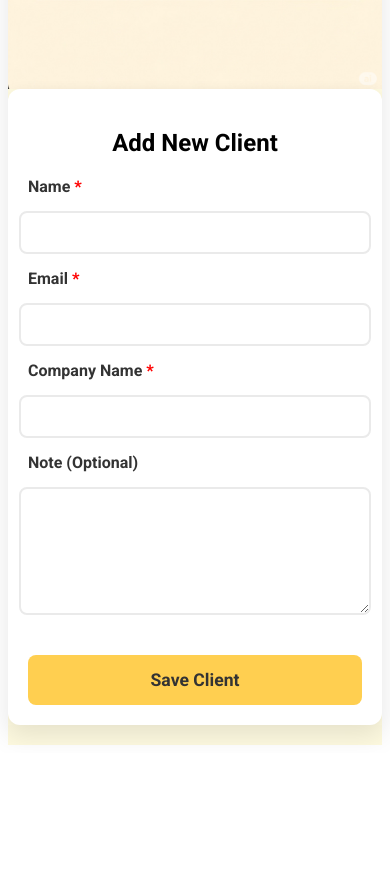
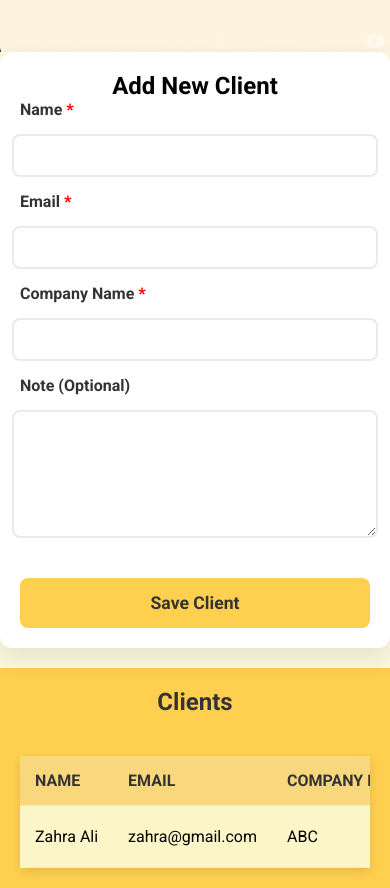
Before and after one commit to shukria-sultani/freelance-invoice-app, a plain HTML site: page clients.html in a window 390 px wide. Shown: the part 340-1228 px from the top of the page. Before the commit the page ends 1093 px from the top, so only its background shows below. Drawn offline with Linux system fonts and the light colour scheme.

Commit message:
Added the clients section to show the clients and applied styling to it.

```diff
--- a/clients.html
+++ b/clients.html
@@ -4,25 +4,40 @@
     <meta charset="UTF-8" />
     <meta name="viewport" content="width=device-width, initial-scale=1.0" />
     <title>Clients</title>
-    <link rel="preconnect" href="https://fonts.googleapis.com">
-<link rel="preconnect" href="https://fonts.gstatic.com" crossorigin>
-<link href="https://fonts.googleapis.com/css2?family=Roboto:ital,wght@0,100..900;1,100..900&display=swap" rel="stylesheet">
-    <link rel="stylesheet" href="css/styles.css">
+    <link rel="preconnect" href="https://fonts.googleapis.com" />
+    <link rel="preconnect" href="https://fonts.gstatic.com" crossorigin />
+    <link
+      href="https://fonts.googleapis.com/css2?family=Roboto:ital,wght@0,100..900;1,100..900&display=swap"
+      rel="stylesheet"
+    />
+    <link rel="stylesheet" href="css/styles.css" />
   </head>
   <body>
     <div class="addClient">
       <h1>Manage Clients</h1>
       <div class="client-form-con">
-                <img src="images/client.PNG" alt="">
+        <img src="images/client.PNG" alt="" />
         <div class="client-form">
           <h2>Add New Client</h2>
-      <form action="">
-        <label for="name">Name<span style="color: red; font-weight: bolder;"> *</span></label>
-        <input type="text" id="name"  required/>
-        <label for="email">Email<span style="color: red; font-weight: bolder;"> *</span></label>
-        <input type="email" id="email" required/>
-        <label for="company">Company Name<span style="color: red; font-weight: bolder;"> *</span></label>
-        <input type="text" required id="company"/>
+          <form action="" id="clientForm">
+            <label for="name"
+              >Name<span style="color: red; font-weight: bolder">
+                *</span
+              ></label
+            >
+            <input type="text" id="name" required />
+            <label for="email"
+              >Email<span style="color: red; font-weight: bolder">
+                *</span
+              ></label
+            >
+            <input type="email" id="email" required />
+            <label for="company"
+              >Company Name<span style="color: red; font-weight: bolder">
+                *</span
+              ></label
+            >
+            <input type="text" required id="company" />
             <label for="note">Note (Optional)</label>
             <textarea name="" id="note"></textarea>
 
@@ -31,5 +46,31 @@
         </div>
       </div>
     </div>
+
+   <div class="clients">
+  <h2>Clients</h2>
+  <table>
+    <thead>
+      <tr>
+        <th>Name</th>
+        <th>Email</th>
+        <th>Company Name</th>
+        <th>Note</th>
+        <th>Actions</th>
+      </tr>
+    </thead>
+    <body id="clientTable">
+      <tr>
+        <td data-label="Name">Zahra Ali</td>
+        <td data-label="Email">zahra@gmail.com</td>
+        <td data-label="Company Name">ABC</td>
+        <td data-label="Note" >Lorem ipsum dolor sit amet consectetur adipisicing elit. Fugiat est labore beatae necessitatibus omnis magni aut eveniet magnam alias numquam accusamus, facere ut assumenda eos, possimus doloribus placeat eum neque!</td>
+        <td data-label="action"><button>Edit</button></td>
+        <td data-label="action"><button>Delete</button></td>
+       </tr>
+    </body>
+  </table>
+</div>
+<script src="js/clients.js"></script>
   </body>
 </html>
--- a/css/styles.css
+++ b/css/styles.css
@@ -1,18 +1,21 @@
 * {
     font-family: "Roboto", sans-serif;
+    padding: 0px;
+    margin: 0px;
 }
+
 .roboto-font {
     font-family: "Roboto", sans-serif;
     font-optical-sizing: auto;
 }
+
 .addClient {
-    /* Center content on the page, like you already have */
     display: flex;
     justify-content: center;
     align-items: center;
     flex-direction: column;
     background-color: #FEFAE0;
-    padding: 50px 20px; /* Add horizontal padding for smaller screens */
+    padding: 50px 20px;
 }
 
 .client-form-con {
@@ -20,14 +23,15 @@ margin-top: 20px;
     display: flex;
     flex-direction: row;
     box-shadow: 0 10px 25px rgba(0, 0, 0, 0.1);
-    border-radius: 12px; /* Add subtle rounded corners to the container */
-    overflow: hidden; /* Ensures shadow doesn't get clipped */
+    border-radius: 12px;
+    overflow: hidden;
 }
-.client-form-con img{
+
+.client-form-con img {
     width: 50%;
 }
+
 .client-form {
-    /* Clean up form container and remove the background image sizing */
     display: flex;
     flex-direction: column;
     justify-content: center;
@@ -38,50 +42,46 @@ margin-top: 20px;
 }
 
 .client-form form {
-    /* Keep centering but use a column layout for better stacking */
     display: flex;
     flex-direction: column;
-    width: 100%; /* Make form fill its container */
-    gap: 15px; /* Increase gap for more breathing room */
+    width: 100%;
+    gap: 15px;
 }
 
 .client-form label {
-    /* Align labels to the left and give them more space */
     align-self: flex-start;
     font-weight: bold;
-    color: #333; /* Use a darker color for readability */
+    color: #333;
 }
 
 .client-form input,
 .client-form textarea {
-    /* Standardize all input fields for a consistent look */
     width: 100%;
-    padding: 12px 15px; /* Increase padding for a more spacious feel */
+    padding: 12px 15px;
     background-color: #FFFFFF;
-    border: 2px solid #EAEAEA; /* Use a softer gray border */
-    border-radius: 8px; /* Add subtle rounded corners */
+    border: 2px solid #EAEAEA;
+    border-radius: 8px;
     outline: none;
-    transition: border-color 0.3s ease-in-out; /* Add a smooth transition for hover/focus */
+    transition: border-color 0.3s ease-in-out;
 }
 
 .client-form input:focus,
 .client-form textarea:focus {
-    border-color: #FFCF50; /* Highlight with your accent color on focus */
+    border-color: #FFCF50;
 }
 
 #note {
-    min-height: 100px; /* Give the notes field more vertical space */
-    resize: vertical; /* Allow resizing only vertically */
+    min-height: 100px;
+    resize: vertical;
 }
 
 .client-form form button {
-    /* Create a more professional button style */
     width: 100%;
-    padding: 15px; /* More padding for a larger touch target */
-    font-size: 1.1rem; /* Slightly larger font */
+    padding: 15px;
+    font-size: 1.1rem;
     background-color: #FFCF50;
     border: none;
-    color: #333; /* Darker text for better readability against yellow */
+    color: #333;
     font-weight: bold;
     cursor: pointer;
     border-radius: 8px;
@@ -90,11 +90,9 @@ margin-top: 20px;
 }
 
 .client-form form button:hover {
-    background-color: #e6b948; /* Slightly darker shade on hover */
-    transform: translateY(-2px); /* Lift the button slightly for a nice effect */
+    background-color: #e6b948;
+    transform: translateY(-2px);
 }
-
-/* ... Your existing styles for desktop ... */
 
 @media (max-width: 600px) {
     .client-form-con {
@@ -102,45 +100,122 @@ margin-top: 20px;
         width: 100%;
         margin-top: 0;
         border-radius: 0;
-        /* Removed padding here to apply it to the main container instead */
         align-items: center;
         justify-content: center;
     }
-    .client-form-con img{
+
+    .client-form-con img {
         width: 100%;
     }
+
     .addClient {
-        /* This container is now responsible for horizontal padding */
         padding: 20px 0px;
     }
 
     .client-form {
-        padding: 20px; /* Add some padding back to the form block */
+        padding: 20px;
         width: 100%;
-        box-sizing: border-box; /* This is crucial for padding to work correctly */
-        border-radius: 12px; /* Re-apply rounded corners to the form itself */
-        box-shadow: 0 5px 15px rgba(0, 0, 0, 0.1); /* Add a new shadow to the form block */
+        box-sizing: border-box;
+        border-radius: 12px;
+        box-shadow: 0 5px 15px rgba(0, 0, 0, 0.1);
     }
 
     .client-form form {
         width: 100%;
-        padding: 0; /* Remove padding from the form element itself */
+        padding: 0;
         justify-content: center;
         align-items: center;
     }
 
     .client-form input,
     #note {
-        /*
-          * The key fix: Change to width: 100%
-          * This allows the inputs to expand to the full width of their parent container,
-          * which now has the proper padding.
-        */
         width: 95%;
-        min-width: unset; /* Remove the fixed min-width */
+        min-width: unset;
     }
 
     .client-form form button {
         width: 100%;
     }
 }
+
+
+.clients {
+    background-color: #FFCF50;
+    padding: 20px;
+    margin: 0;
+    display: flex;
+    justify-content: center;
+    align-items: center;
+    flex-direction: column;
+}
+
+.clients h2 {
+    color: #333;
+    font-weight: bold;
+    margin-bottom: 20px;
+}
+
+.clients table {
+    width: 60%;
+    border-collapse: collapse;
+    margin-top: 20px;
+    box-shadow: 0 4px 10px rgba(0, 0, 0, 0.1);
+    background-color: #FFFFFF; /* Add a solid background color */
+}
+
+.clients th, .clients td {
+    padding: 15px;
+    text-align: left;
+    border-bottom: 1px solid #EAEAEA;
+    white-space: nowrap;
+    overflow: hidden;
+    text-overflow: ellipsis;
+    max-width: 150px;
+}
+
+.clients th {
+    background-color: #f9d87d;
+    color: #333;
+    font-weight: bold;
+    text-transform: uppercase;
+    max-width: 400px;
+}
+
+.clients tr:nth-child(even) {
+    background-color: #FEFAE0;
+}
+.clients tr:nth-child(odd) {
+    background-color: #fcf5c8;
+}
+
+.clients tr:hover {
+    background-color: #FFE8B3;
+}
+
+.clients button {
+    background-color: #FFCF50;
+    border: none;
+    color: #333;
+    padding: 8px 12px;
+    border-radius: 4px;
+    cursor: pointer;
+    transition: background-color 0.3s ease;
+}
+
+.clients button:hover {
+    background-color: #e6b948;
+}
+
+@media (max-width: 768px) {
+    .clients table {
+        width: 100%;
+        display: block;
+        overflow-x: auto;
+        -webkit-overflow-scrolling: touch; /* Enable smooth scrolling on iOS */
+    }
+
+    .clients th, .clients td {
+        white-space: nowrap;
+        max-width: 150px;
+    }
+}
```
Lines whose indentation alone changed are shown as unchanged.
